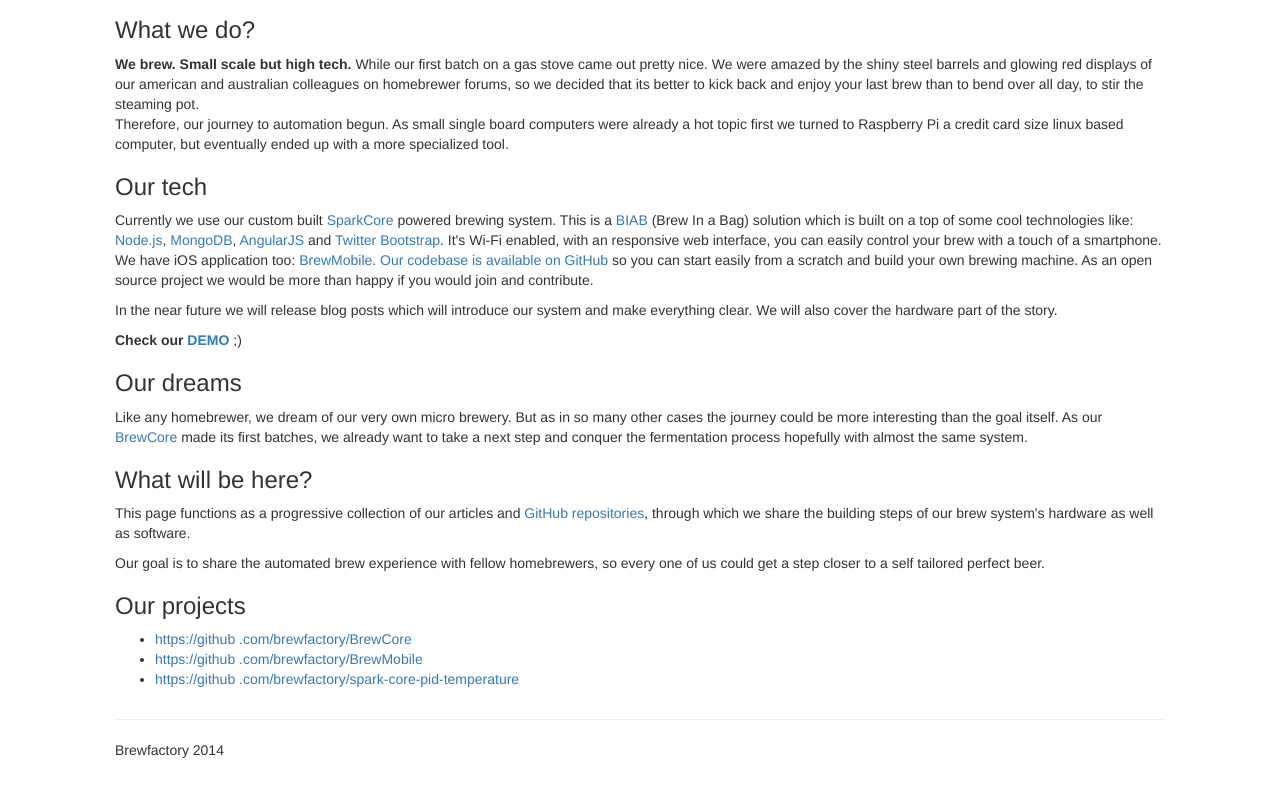
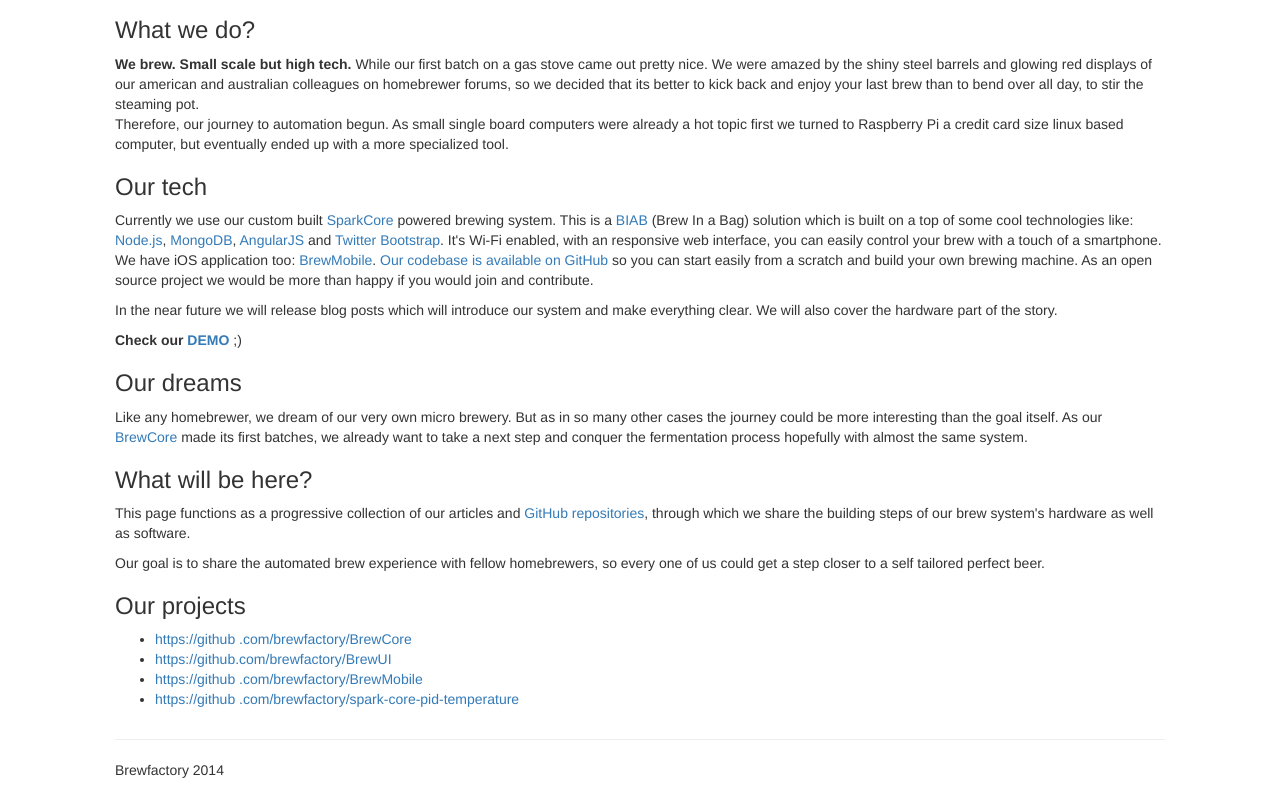
Before and after one commit to brewfactory/brewfactory.github.io, a website: page app/index.html in a window 1280 px wide. Shown: the part 390-1180 px from the top of the page. Drawn offline with nearby package versions, Linux system fonts and the light colour scheme; files that its build step writes are made by us from their sources.

Commit message:
Add BrewUI link

```diff
--- a/app/index.html
+++ b/app/index.html
@@ -172,6 +172,8 @@
             <ul>
                 <li><a href="https://github.com/brewfactory/BrewCore">https://github
                     .com/brewfactory/BrewCore</a></li>
+                <li><a href="https://github.com/brewfactory/BrewUI">
+                  https://github.com/brewfactory/BrewUI</a></li>
                 <li><a href="https://github.com/brewfactory/BrewMobile">https://github
                     .com/brewfactory/BrewMobile</a></li>
                 <li><a href="https://github.com/brewfactory/spark-core-pid-temperature">https://github
```
